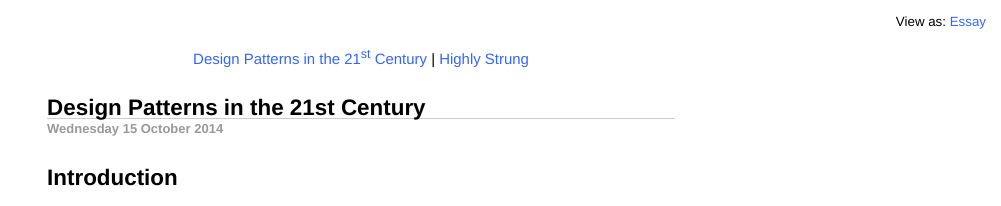
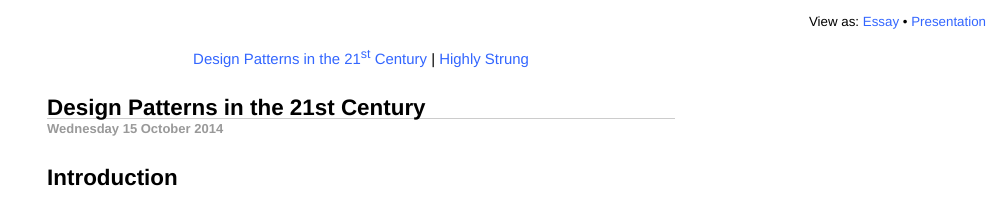
Before and after one commit to SamirTalwar/talks, a Jekyll site: the page built from design-patterns-in-the-21st-century.md, in a window 1280 px wide and 900 px high. Shown: the top 206 px of the window, without its empty margins (279-1280 px from the left). Built offline with Jekyll 4.4.1, drawn with Linux system fonts in a browser that asks for light colours; nearby versions of some CDN libraries; comment, search, counter and statistics services are not loaded.

Commit message:
Link to slides.

```diff
--- a/_layouts/default.html
+++ b/_layouts/default.html
@@ -24,6 +24,8 @@
                 <a class="action show-essay" href="#">Essay</a>
                 {% if page.presentation and page.presentation.enabled %}
                     &bull; <a class="action show-presentation" href="#">Presentation</a>
+                {% else if page.presentation.link %}
+                    &bull; <a class="action link-to-presentation" href="{{ page.presentation.link }}">Presentation</a>
                 {% endif %}
                 {% if page.video %}
                     &bull; <a class="action show-video" href="http://youtu.be/{{ page.video.id }}">Video</a>
--- a/design-patterns-in-the-21st-century.md
+++ b/design-patterns-in-the-21st-century.md
@@ -2,6 +2,8 @@
 layout: default
 title: Design Patterns in the 21st Century
 date: 2014-10-15 11:00:00 +0100
+presentation:
+  link: http://www.slideshare.net/SamirTalwar/design-patterns-in-the-21st-century
 
 code:
   language: java
```
